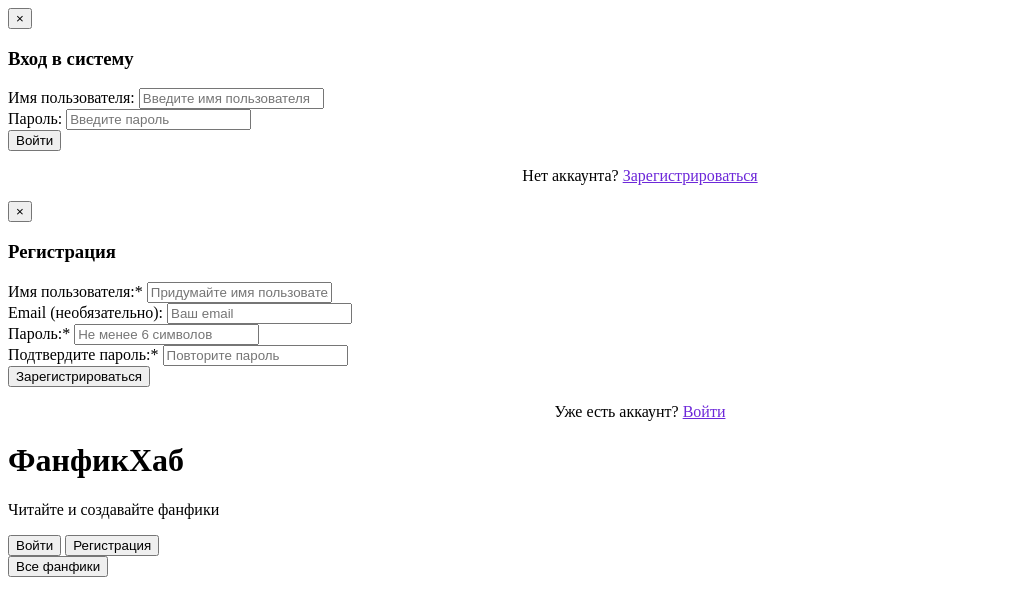
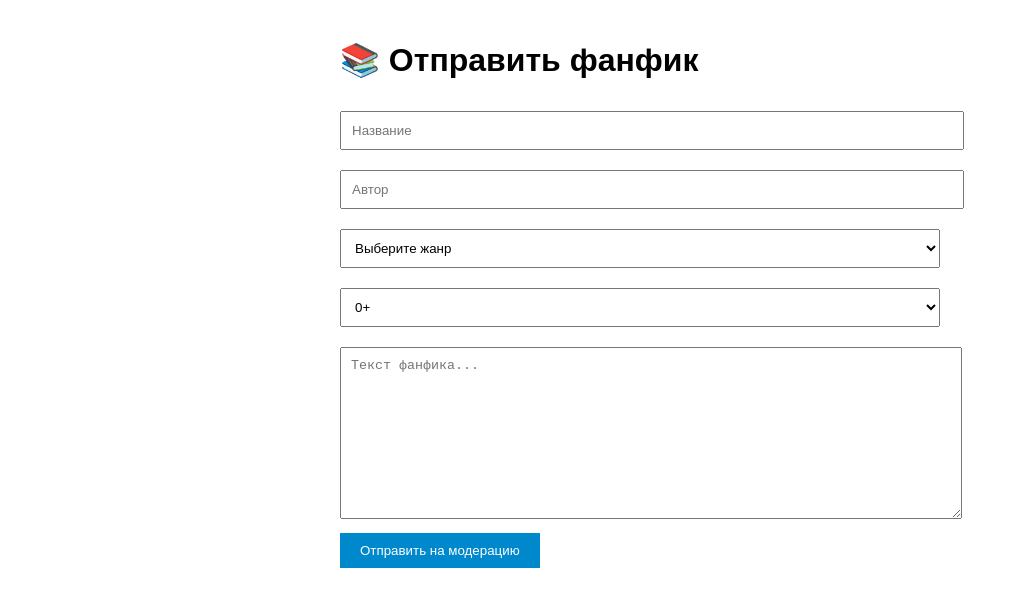
Before and after one commit to pzorin1171-star/fanfiki, a website: page index.html in a window 1280 px wide. Shown: the whole page, without its empty margins (0-1019 px from the left). Drawn offline with Linux system fonts and the light colour scheme.

Commit message:
Update index.html

```diff
--- a/index.html
+++ b/index.html
@@ -1,93 +1,77 @@
-<!-- Добавьте этот код перед закрывающим тегом </body> -->
+<!DOCTYPE html>
+<html>
+<head>
+    <title>Отправить фанфик</title>
+    <style>
+        body { max-width: 600px; margin: 0 auto; padding: 20px; font-family: Arial; }
+        input, textarea, select { width: 100%; padding: 10px; margin: 10px 0; }
+        button { background: #0088cc; color: white; padding: 10px 20px; border: none; cursor: pointer; }
+    </style>
+</head>
+<body>
+    <h1>📚 Отправить фанфик</h1>
 
-<!-- Модальное окно входа -->
-<div id="login-modal" class="modal">
-    <div class="modal-content">
-        <button class="close-modal">&times;</button>
-        <h3><i class="fas fa-sign-in-alt"></i> Вход в систему</h3>
-        <form id="login-form">
-            <div class="form-group">
-                <label for="login-username">Имя пользователя:</label>
-                <input type="text" id="login-username" placeholder="Введите имя пользователя" required>
-            </div>
-            <div class="form-group">
-                <label for="login-password">Пароль:</label>
-                <input type="password" id="login-password" placeholder="Введите пароль" required>
-            </div>
-            <button type="submit" class="modal-btn">Войти</button>
-        </form>
-        <p style="margin-top: 15px; text-align: center;">
-            Нет аккаунта? <a href="javascript:void(0)" onclick="showRegisterModal();hideModal(loginModal)" style="color: #6d28d9;">Зарегистрироваться</a>
-        </p>
-    </div>
-</div>
+    <form id="fanficForm">
+        <input type="text" name="title" placeholder="Название" required>
+        <input type="text" name="author" placeholder="Автор" required>
+        <select name="genre" required>
+            <option value="">Выберите жанр</option>
+            <option>Романтика</option>
+            <option>Приключения</option>
+            <option>Фэнтези</option>
+            <option>Драма</option>
+        </select>
+        <select name="rating" required>
+            <option value="0+">0+</option>
+            <option value="12+">12+</option>
+            <option value="16+">16+</option>
+            <option value="18+">18+</option>
+        </select>
+        <textarea name="content" rows="10" placeholder="Текст фанфика..." required></textarea>
+        <button type="submit">Отправить на модерацию</button>
+    </form>
 
-<!-- Модальное окно регистрации -->
-<div id="register-modal" class="modal">
-    <div class="modal-content">
-        <button class="close-modal">&times;</button>
-        <h3><i class="fas fa-user-plus"></i> Регистрация</h3>
-        <form id="register-form">
-            <div class="form-group">
-                <label for="register-username">Имя пользователя:*</label>
-                <input type="text" id="register-username" placeholder="Придумайте имя пользователя" required>
-            </div>
-            <div class="form-group">
-                <label for="register-email">Email (необязательно):</label>
-                <input type="email" id="register-email" placeholder="Ваш email">
-            </div>
-            <div class="form-group">
-                <label for="register-password">Пароль:*</label>
-                <input type="password" id="register-password" placeholder="Не менее 6 символов" required>
-            </div>
-            <div class="form-group">
-                <label for="register-confirm-password">Подтвердите пароль:*</label>
-                <input type="password" id="register-confirm-password" placeholder="Повторите пароль" required>
-            </div>
-            <button type="submit" class="modal-btn">Зарегистрироваться</button>
-        </form>
-        <p style="margin-top: 15px; text-align: center;">
-            Уже есть аккаунт? <a href="javascript:void(0)" onclick="showLoginModal();hideModal(registerModal)" style="color: #6d28d9;">Войти</a>
-        </p>
-    </div>
-</div>
+    <script>
+        document.getElementById('fanficForm').addEventListener('submit', async function(e) {
+            e.preventDefault();
 
-<!-- Обновленная шапка (заменить существующую шапку) -->
-<header>
-    <div class="header-container">
-        <div class="logo">
-            <h1><i class="fas fa-book"></i> ФанфикХаб</h1>
-            <p class="subtitle">Читайте и создавайте фанфики</p>
-        </div>
+            const formData = new FormData(this);
+            const data = Object.fromEntries(formData);
 
-        <div class="header-controls">
-            <!-- Кнопки авторизации (видно когда не вошли) -->
-            <div id="auth-buttons" class="auth-buttons">
-                <button id="login-btn" class="auth-btn">
-                    <i class="fas fa-sign-in-alt"></i> Войти
-                </button>
-                <button id="register-btn" class="auth-btn secondary">
-                    <i class="fas fa-user-plus"></i> Регистрация
-                </button>
-            </div>
+            // Отправляем в Telegram через Bot API
+            const telegramToken = 'ВАШ_ТОКЕН_БОТА';
+            const chatId = 'ВАШ_CHAT_ID';
 
-            <!-- Меню пользователя (видно когда вошли) -->
-            <div id="user-menu" class="user-menu" style="display: none;">
-                <div class="user-info">
-                    <i class="fas fa-user"></i>
-                    <span id="username-display"></span>
-                </div>
-                <button id="logout-btn" class="auth-btn">
-                    <i class="fas fa-sign-out-alt"></i> Выйти
-                </button>
-            </div>
-        </div>
-    </div>
+            const message = `📬 Новый фанфик!\n\n` +
+                           `Название: ${data.title}\n` +
+                           `Автор: ${data.author}\n` +
+                           `Жанр: ${data.genre}\n` +
+                           `Рейтинг: ${data.rating}\n\n` +
+                           `Текст: ${data.content.substring(0, 500)}...`;
 
-    <!-- Вкладки -->
-    <div class="tabs">
-        <button id="tab-all" class="tab-btn active">Все фанфики</button>
-        <button id="tab-my" class="tab-btn" style="display: none;">Мои фанфики</button>
-        <button id="tab-bookmarks" class="tab-btn" style="display: none;">Закладки</button>
-    </div>
-</header>
+            try {
+                const response = await fetch(`https://api.telegram.org/bot${telegramToken}/sendMessage`, {
+                    method: 'POST',
+                    headers: { 'Content-Type': 'application/json' },
+                    body: JSON.stringify({
+                        chat_id: chatId,
+                        text: message,
+                        parse_mode: 'Markdown',
+                        reply_markup: {
+                            inline_keyboard: [[
+                                { text: '✅ Одобрить', url: `https://t.me/ваш_бот?start=approve_${Date.now()}` },
+                                { text: '❌ Отклонить', url: `https://t.me/ваш_бот?start=reject_${Date.now()}` }
+                            ]]
+                        }
+                    })
+                });
+
+                alert('Фанфик отправлен на модерацию!');
+                this.reset();
+            } catch (error) {
+                alert('Ошибка отправки');
+            }
+        });
+    </script>
+</body>
+</html>
```
